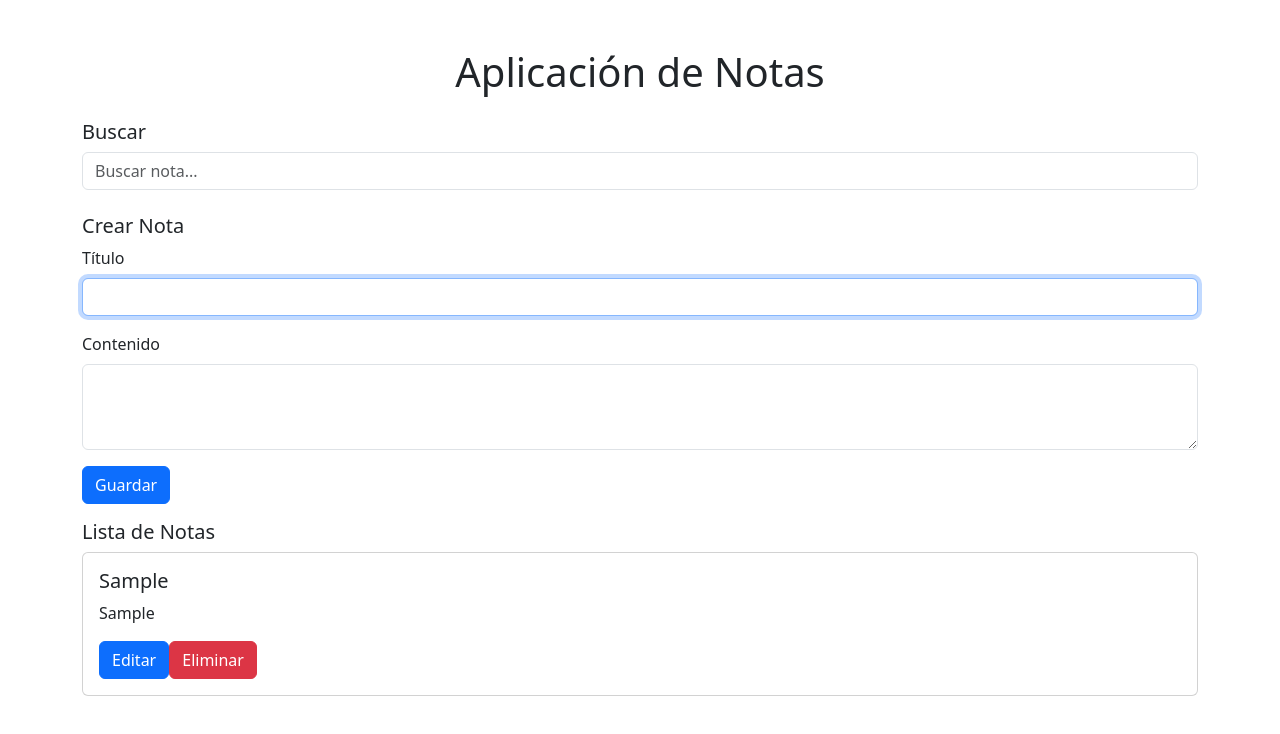
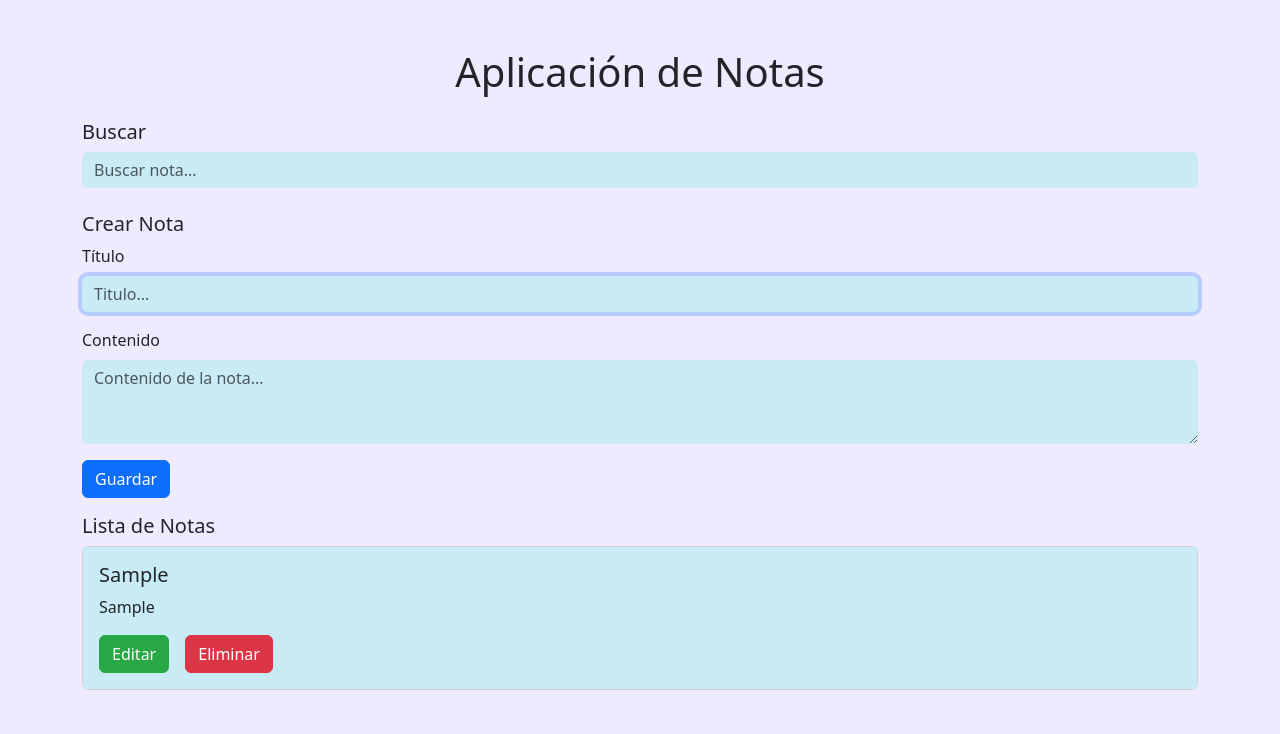
Before and after one commit to LanZ3R-75/Practica-React, a React (Create React App) app in the folder aplicacion-de-notas/: page / in a window 1280 px wide. Both pictures are taken after typing "Sample", "Sample" into the empty fields and a click on the button "Guardar". Shown: the top 734 px of the page. Built offline with nearby package versions, Linux system fonts and the light colour scheme.

Commit message:
hasta aqui funciona sin forma de post-it

```diff
--- a/aplicacion-de-notas/public/index.html
+++ b/aplicacion-de-notas/public/index.html
@@ -24,7 +24,7 @@
       work correctly both with client-side routing and a non-root public URL.
       Learn how to configure a non-root public URL by running `npm run build`.
     -->
-    <title>React App</title>
+    <title>Aplicion Notas</title>
   </head>
   <body>
     <noscript>You need to enable JavaScript to run this app.</noscript>
--- a/aplicacion-de-notas/src/App.css
+++ b/aplicacion-de-notas/src/App.css
@@ -11,6 +11,22 @@
   .App-logo {
     animation: App-logo-spin infinite 20s linear;
   }
+}
+
+
+body {
+  background-color: #f0eaff; /* Un lila pastel suave */
+}
+
+.custom-textContainer-bg {
+  background-color: #c9ebf5; /* Gris claro */
+  border: #92dcda;
+}
+
+.custom-textContainer-bg:focus {
+  background-color: #c9ebf5; /* Mantener el mismo color de fondo al enfocarse */
+   /* Opcional: elimina el box-shadow si lo deseas */
+  /* Puedes añadir o modificar otros estilos para el estado :focus según necesites */
 }
 
 .App-header {
@@ -28,6 +44,20 @@
   color: #61dafb;
 }
 
+.btn-custom-green {
+  background-color: #28a745; /* Un ejemplo de tono de verde */
+  border-color: #28a745;
+  color: rgb(255, 250, 250);
+}
+
+.btn-custom-green:hover {
+  background-color: #218838; /* Un verde más oscuro para el hover */
+  border-color: #1e7e34;
+  color: rgb(255, 250, 250);
+}
+
+
+
 @keyframes App-logo-spin {
   from {
     transform: rotate(0deg);
--- a/aplicacion-de-notas/src/App.js
+++ b/aplicacion-de-notas/src/App.js
@@ -2,12 +2,12 @@ import React, { useState, useEffect } from 'react';
 import Notelist from './componentes/NoteList';
 import NoteEditor from './componentes/NoteEditor';
 import 'bootstrap/dist/css/bootstrap.min.css';
+import './App.css';
 
 function App() {
 
   const [notes, setNotes] = useState([]);
   const [busqueda, setBusqueda] = useState('');
-  //-----------
   const [editarNota, setEditarNota ] = useState(null);
 
   // Cargar notas de localStorage al iniciar la aplicación
@@ -35,7 +35,6 @@ function App() {
     }
     setNotes(updatedNotes);
     saveNotes(updatedNotes); // Guardar después de actualizar
-    //--------
     setEditarNota(null);
 
   };
@@ -46,7 +45,6 @@ function App() {
     saveNotes(updatedNotes); // Guardar después de eliminar
   };
 
-  //-------------
   const handleEditNote = (note) => {
     setEditarNota(note);
   };
@@ -65,7 +63,7 @@ function App() {
         <h5 htmlFor="noteTitle" className="form-label">Buscar</h5>
         <input
           type="text"
-          className="form-control"
+          className="form-control custom-textContainer-bg"
           placeholder="Buscar nota..."
           value={busqueda}
           onChange={(e) => setBusqueda(e.target.value)}
@@ -81,6 +79,6 @@ function App() {
 
     </div>
   );
-}//NoteEditor y Notelist tienen codigo que sobra si no funciona el editar
+}
 
 export default App;
--- a/aplicacion-de-notas/src/componentes/Note.jsx
+++ b/aplicacion-de-notas/src/componentes/Note.jsx
@@ -1,24 +1,23 @@
 import React from "react";
 
-//-----
 function Note({note, onDelete, onEdit}){
 
     return(
 
         <div className="card my-2">
 
-            <div className="card-body">
+            <div className="card-body custom-textContainer-bg">
 
                 <h5 className="card-title">{note.title}</h5>
                 <p className="card-text">{note.content}</p>
-                <button className="btn btn-primary" onClick = {() => onEdit(note)}>Editar</button>
+                <button className="btn btn-custom-green me-3" onClick = {() => onEdit(note)}>Editar</button>
                 <button className="btn btn-danger" onClick = {() => onDelete(note.id)}>Eliminar</button>
 
             </div>
 
         </div>
 
-    );//el segundo botom
+    );
 }
 
 export default Note;
--- a/aplicacion-de-notas/src/componentes/NoteEditor.jsx
+++ b/aplicacion-de-notas/src/componentes/NoteEditor.jsx
@@ -1,23 +1,26 @@
 import React, {useState, useRef, useEffect} from "react";
-//------EDITARNOTA
+
 function NoteEditor({ onSave, editarNota}){
 
-    //------ los state de title y content
     const [title, setTitle] = useState(editarNota ? editarNota.title : '');
     const [content, setContent] = useState(editarNota ? editarNota.content : '');
     const titleRef = useRef(null);
 
-    //------
     useEffect(() => {
         // Actualiza los campos cuando la nota que se está editando cambia
         setTitle(editarNota ? editarNota.title : '');
         setContent(editarNota ? editarNota.content : '');
     }, [editarNota]);
 
-    //-------- onSave
     const handleSubmit = (e) => {
 
        e.preventDefault();
+
+       if (!title.trim() || !content.trim()) {
+        alert('Por favor, rellena tanto titulo como contenido');
+        return;
+      }
+
        onSave({...editarNota, title, content});
        setTitle('');
        setContent('');
@@ -32,8 +35,9 @@ function NoteEditor({ onSave, editarNota}){
                 <label htmlFor="noteTitle" className="form-label">Título</label>
                 <input
                     type="text"
-                    className="form-control"
+                    className="form-control custom-textContainer-bg"
                     id="noteTitle"
+                    placeholder="Titulo..."
                     value={title}
                     onChange={(e) => setTitle(e.target.value)}
                     ref={titleRef}
@@ -43,7 +47,8 @@ function NoteEditor({ onSave, editarNota}){
             <div className="mb-3">
                 <label htmlFor="noteContent" className="form-label">Contenido</label>
                 <textarea
-                className="form-control"
+                placeholder="Contenido de la nota..."
+                className="form-control custom-textContainer-bg"
                 id="noteContent"
                 rows="3"
                 value={content}
```
